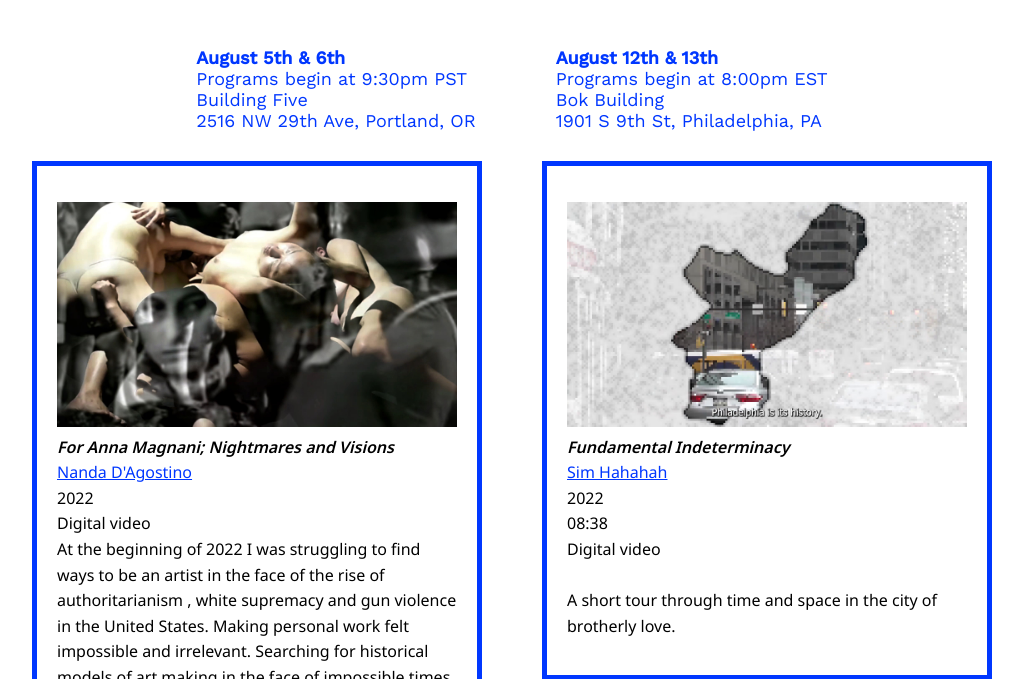
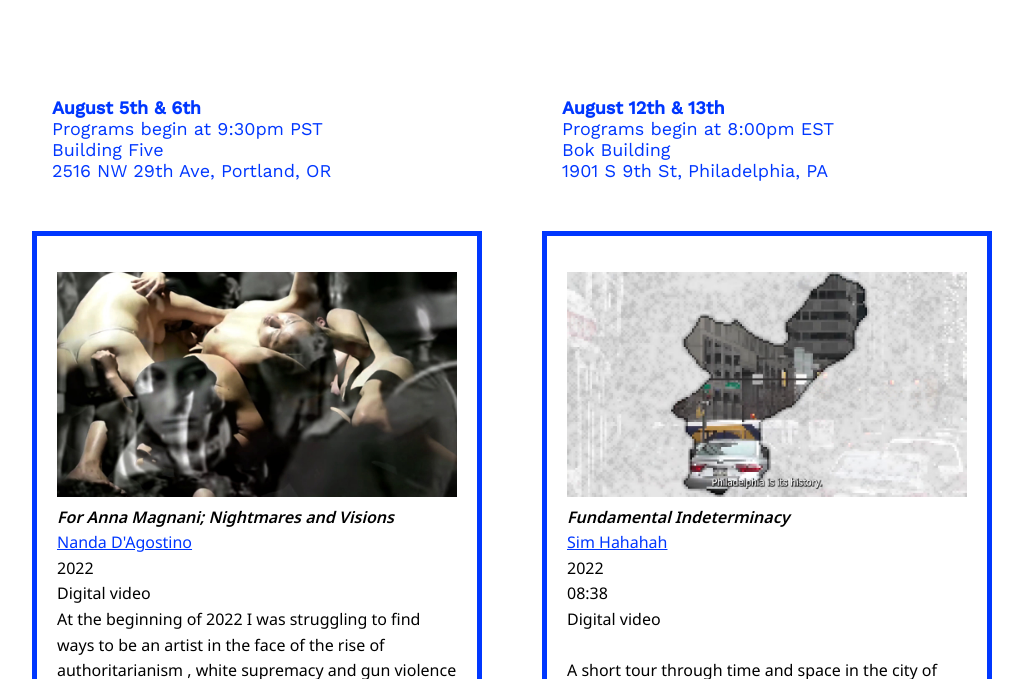
Before and after one commit to mcipsen/LK-MPU-exhibition-site, a plain HTML site: page public/lk-mpu-program.html in a window 1280 px wide. Shown: the part 121-800 px from the top of the page, without its empty margins (128-1151 px from the left). Drawn offline with nearby package versions, Linux system fonts and the light colour scheme.

Commit message:
Clean up program page. Align program info with column margins. Add line breaks after thumbnails.

```diff
--- a/public/lk-mpu-program.html
+++ b/public/lk-mpu-program.html
@@ -18,29 +18,20 @@
         <a href="index.html"><img src="tgetherness-logo-01.png"></a>
     </div>
 
-    <div class="program-info-container">
-        <div class="program-info">
-            <b>August 5th & 6th</b><br>
-            Programs begin at 9:30pm PST<br>
-            Building Five<br>
-            2516 NW 29th Ave, Portland, OR<br>
-        </div>
-
-        <div class="program-info">
-            <b>August 12th & 13th</b><br>
-            Programs begin at 8:00pm EST<br>
-            Bok Building<br>
-            1901 S 9th St, Philadelphia, PA<br>
-        </div>
-    </div>
-
     <div class="program-container">
 
         <div class="MPU-program-container">
 
+            <div class="program-info">
+                <b>August 5th & 6th</b><br>
+                Programs begin at 9:30pm PST<br>
+                Building Five<br>
+                2516 NW 29th Ave, Portland, OR<br>
+            </div>
+
             <div class="program-item">
                 <p>
-                    <img src="stills/Fernanda DAgostino_Nightmares and Visions_ 03.Still001.jpg">
+                    <img src="stills/Fernanda DAgostino_Nightmares and Visions_ 03.Still001.jpg"><br>
                     <b><em>For Anna Magnani; Nightmares and Visions</b></em><br>
                     <a href="https://www.fernandadagostino.com/">Nanda D'Agostino</a><br>
                     2022<br>
@@ -51,7 +42,7 @@
 
             <div class="program-item">
                 <p>
-                    <img src="stills/Turner_GriefKink2.Still002.png">
+                    <img src="stills/Turner_GriefKink2.Still002.png"><br>
                     <b><em>Grief Kink</b></em><br>
                     <a href="https://www.sarahsarahturnerturner.com/about">Sarah Turner</a><br>
                     2022<br>
@@ -63,7 +54,7 @@
 
             <div class="program-item">
                 <p>
-                    <img src="stills/Carter_01.png">
+                    <img src="stills/Carter_01.png"><br>
                     <b><em>when the caustic cools</b></em><br>
                     <a href="https://www.cartermel.com/">Mel Carter</a><br>
                     2016<br>
@@ -74,7 +65,7 @@
 
             <div class="program-item">
                 <p>
-                    <img src="stills/Sarah Brahim_2.jpg">
+                    <img src="stills/Sarah Brahim_2.jpg"><br>
                     <b><em>Bodyland</b></em><br>
                     <a href="https://www.athrart.com/artist/Sarah_Brahim/works/">Sarah Brahim</a><br>
                     2021<br>
@@ -85,7 +76,7 @@
 
             <div class="program-item">
                 <p>
-                    <img src="stills/tai_still_4_safehouse.png">
+                    <img src="stills/tai_still_4_safehouse.png"><br>
                     <b><em>safehouse ii</b></em><br>
                     <a href="https://www.ariellatai.com/">ariella tai</a><br>
                     2020<br>
@@ -96,7 +87,7 @@
 
             <div class="program-item">
                 <p>
-                    <img src="stills/Satpreet Khalon_4.png">
+                    <img src="stills/Satpreet Khalon_4.png"><br>
                     <b><em>Make a thing. Break it</b></em><br>
                     <a href="https://www.satpreetkahlon.com/">Satpreet Kahlon</a><br>
                     2020<br>
@@ -107,7 +98,7 @@
 
             <div class="program-item">
                 <p>
-                    <img src="stills/Daniel Coka_02.jpg">
+                    <img src="stills/Daniel Coka_02.jpg"><br>
                     <b><em>Queer/Cuir</b></em><br>
                     <a href="https://danielcoka.weebly.com/">Daniel Coka</a><br>
                     2014<br>
@@ -119,9 +110,17 @@
         </div>
 
         <div class="LK-program-container">
+
+            <div class="program-info">
+                <b>August 12th & 13th</b><br>
+                Programs begin at 8:00pm EST<br>
+                Bok Building<br>
+                1901 S 9th St, Philadelphia, PA<br>
+            </div>
+
             <div class="program-item">
                 <p>
-                    <img src="stills/sim hahahah funhdamental indeterminacy.png">
+                    <img src="stills/sim hahahah funhdamental indeterminacy.png"><br>
                     <b><em>Fundamental Indeterminacy</b></em><br>
                     <a href="https://www.2nd.systems/index.html">Sim Hahahah</a><br>
                     2022<br>
@@ -134,7 +133,7 @@
 
             <div class="program-item">
                 <p>
-                    <img src="stills/sam delert pylon genesis.png">
+                    <img src="stills/sam delert pylon genesis.png"><br>
                     <b><em>Pylon Genesis</em></b><br>
                     <a href="https://samdellert.myportfolio.com/">Sam Dellert</a> (with Shae Belenski & Brooke Shilling)<br>
                     2021<br>
@@ -147,7 +146,7 @@
 
             <div class="program-item">
                 <p>
-                    <img src="stills/guava rhee good english bad american.png">
+                    <img src="stills/guava rhee good english bad american.png"><br>
                     <b><em>Good English Bad (American)</em></b><br>
                     <a href="http://www.guavarhee.com/">Guava Rhee</a><br>
                     2022<br>
@@ -160,7 +159,7 @@
 
             <div class="program-item">
                 <p>
-                    <img src="stills/zoe chronis oh da.png">
+                    <img src="stills/zoe chronis oh da.png"><br>
                     <b><em>“Oh—D~~~!!” Title Card (Reel 2)</em></b><br>
                     <a href="https://www.zoechronis.com/">Zoe Chronis</a><br>
                     2014<br>
@@ -173,7 +172,7 @@
 
             <div class="program-item">
                 <p>
-                    <img src="stills/pam price george shands getting birth.png">
+                    <img src="stills/pam price george shands getting birth.png"><br>
                     <b><em>Getting Birth</em></b><br>
                     Pam Price and George Shands<br>
                     2022<br>
@@ -186,7 +185,7 @@
 
             <div class="program-item">
                 <p>
-                    <img src="stills/john muse brendamaris rodriguez giroscopio.png">
+                    <img src="stills/john muse brendamaris rodriguez giroscopio.png"><br>
                     <b><em>giroscopio</em></b><br>
                     <a href="https://linktr.ee/johnmuse">John Muse</a> & <a href="https://www.instagram.com/live_art_performance/?hl=en">Brendamaris Rodriguez</a><br>
                     2021<br>
@@ -199,7 +198,7 @@
 
             <div class="program-item">
                 <p>
-                    <img src="stills/bambi angel liquid life.png">
+                    <img src="stills/bambi angel liquid life.png"><br>
                     <b><em>Liquid Life</em></b><br>
                     <a href="https://linktr.ee/fag.angel">Bambi Angel</a><br>
                     2020<br>
--- a/public/style.css
+++ b/public/style.css
@@ -48,7 +48,7 @@ li {
     color: var(--main-blue-color);
 }
 
-a, a:visited{
+a, a:visited {
     color: var(--main-blue-color);
 }
 
@@ -130,32 +130,28 @@ a, a:visited{
     padding: 20px;
   }
 
-.program-info-container {
-    display: flex;
-    justify-content: center;
-    gap: 80px;
-    margin-top: 50px;
-    margin-bottom: -50px;
-}
-
 .program-info {
     font-size: large;
     color: var(--main-blue-color);
+
+    padding: 20px;
+    margin: 30px;
 }
 
 .program-container {
     display: flex;
     justify-content: center;
     margin: 50px;
-    font-family: 'Noto Sans', sans-serif;
-    line-height: 1.6;
 }
 
 .program-item {
-   max-width: 400px;
-   border: 5px solid var(--main-blue-color);
-   padding: 20px;
-   margin: 30px;
+    font-family: 'Noto Sans', sans-serif;
+    line-height: 1.6;
+
+    max-width: 400px;
+    border: 5px solid var(--main-blue-color);
+    padding: 20px;
+    margin: 30px;
 }
 
 .program-item img {
```
